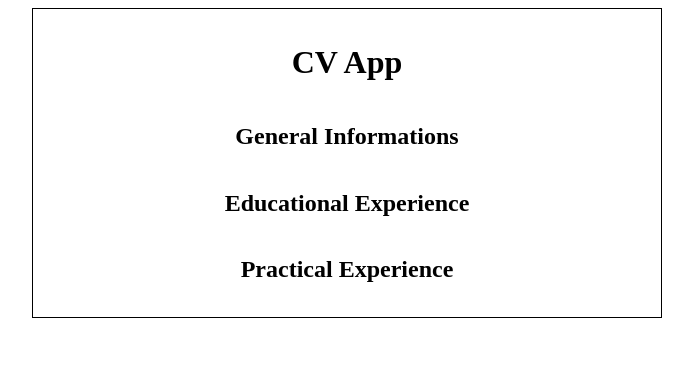
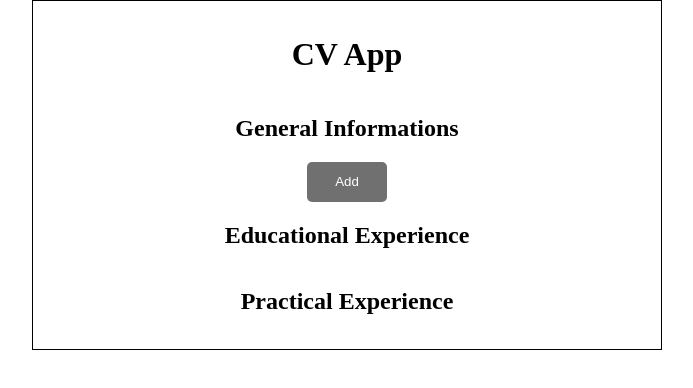
Before and after one commit to Kndrik/cv-app-react, a React (Create React App) app: page / in a window 1280 px wide. Shown: the top 388 px of the page, without its empty margins (293-986 px from the left). Built offline with nearby package versions, Linux system fonts and the light colour scheme.

Commit message:
Add general informations feature

```diff
--- /dev/null
+++ b/src/components/Button.js
@@ -0,0 +1,16 @@
+import React, { Component } from 'react';
+
+class Button extends Component {
+    constructor(props) {
+        super(props);
+    }
+
+    render() {
+        const { clickEvent, text } = this.props;
+        return (
+            <button onClick={clickEvent}>{text}</button>
+        );
+    }
+}
+
+export default Button;
--- a/src/components/EducationalSection.js
+++ b/src/components/EducationalSection.js
@@ -8,7 +8,7 @@ class EducationalSection extends Component {
 
     render() {
         return (
-            <div className="Educational">
+            <div className="Educational section">
                 <SectionTitle title="Educational Experience"/>
             </div>
         );
--- a/src/components/GeneralSection.js
+++ b/src/components/GeneralSection.js
@@ -1,15 +1,127 @@
 import React, { Component } from 'react';
 import SectionTitle from './SectionTitle';
+import Button from './Button';
+import { click } from '@testing-library/user-event/dist/click';
 
 class GeneralSection extends Component {
     constructor(props) {
         super(props);
+
+        this.state = {
+            filled: false,
+            filling: false,
+            firstName: '',
+            lastName: '',
+            email: '',
+            phone: ''
+        };
+
+        this.clickAdd = this.clickAdd.bind(this);
+
+        this.updateLastName = this.updateLastName.bind(this);
+        this.updateFirstName = this.updateFirstName.bind(this);
+        this.updateEmail = this.updateEmail.bind(this);
+        this.updatePhone = this.updatePhone.bind(this);
+
+        this.submitInformations = this.submitInformations.bind(this);
+
+        this.editInformations = this.editInformations.bind(this);
+    }
+
+    updateLastName(evt) {
+        this.setState({
+            lastName: evt.target.value
+        });
+    }
+
+    updateFirstName(evt) {
+        this.setState({
+            firstName: evt.target.value
+        });
+    }
+
+    updateEmail(evt) {
+        this.setState({
+            email: evt.target.value
+        });
+    }
+
+    updatePhone(evt) {
+        this.setState({
+            phone: evt.target.value
+        });
+    }
+
+    clickAdd() {
+        this.setState({
+            filled: false,
+            filling: true
+        })
+    }
+
+    submitInformations(evt) {
+        evt.preventDefault();
+        this.setState({
+            filled: true,
+            filling: false
+        })
+    }
+
+    editInformations() {
+        console.log('edit');
+        this.setState({
+            filled: false,
+            filling: true
+        })
     }
 
     render() {
+        const {firstName, lastName, email, phone} = this.state;
         return (
-            <div className="General">
+            <div className="General section">
                 <SectionTitle title="General Informations"/>
+                {
+                    this.state.filling ?
+                    <form onSubmit={this.submitInformations}>
+                        <ul>
+                            <li>
+                                <label for="firstName">First Name: </label>
+                                <input type="text" value={firstName} onChange={this.updateFirstName} id="firstName"></input>
+                            </li>
+                            <li>
+                                <label for="lastName">Last Name: </label>
+                                <input type="text" value={lastName} onChange={this.updateLastName} id="lastName"></input>
+                            </li>
+                            <li>
+                                <label for="email">E-mail: </label>
+                                <input type="email" value={email} onChange={this.updateEmail} id="email"></input>
+                            </li>
+                            <li>
+                                <label for="phone">Phone: </label>
+                                <input id="phone" value={phone} onChange={this.updatePhone} type="tel"></input>
+                            </li>
+                        </ul>
+                        <Button text="Confirm"/>
+                    </form>
+                    : this.state.filled ?
+                    <ul>
+                        <li>
+                            <span className="dataLabel">First Name: </span><span>{firstName}</span>
+                        </li>
+                        <li>
+                            <span className="dataLabel">Last Name: </span><span>{lastName}</span>
+                        </li>
+                        <li>
+                            <span className="dataLabel">Email: </span><span>{email}</span>
+                        </li>
+                        <li>
+                            <span className="dataLabel">Phone Number: </span><span>{phone}</span>
+                        </li>
+                        <Button clickEvent={this.editInformations} text="edit"/>
+                    </ul>
+                    :
+                    <Button clickEvent={this.clickAdd} text="Add"/>
+                }
             </div>
         );
     }
--- a/src/components/PracticalSection.js
+++ b/src/components/PracticalSection.js
@@ -8,7 +8,7 @@ class PracticalSection extends Component {
 
     render() {
         return (
-            <div>
+            <div className="Practical section">
                 <SectionTitle title="Practical Experience"/>
             </div>
         );
--- a/src/styles/App.css
+++ b/src/styles/App.css
@@ -1,3 +1,8 @@
+body {
+    margin: 0;
+    padding: 0;
+}
+
 .App {
     border: 1px solid black;
     padding: 14px;
@@ -8,3 +13,41 @@
     justify-content: center;
     align-items: center;
 }
+
+Button {
+    height: 40px;
+    min-width: 80px;
+    outline: none;
+    border: none;
+    background-color: rgb(112, 112, 112);
+    color: white;
+    border-radius: 5px;
+}
+
+Button:hover {
+    cursor: pointer;
+    background-color: rgb(120, 120, 120);
+}
+
+.section {
+    width: 80%;
+    display: flex;
+    flex-direction: column;
+    align-items: center;
+}
+
+ul {
+    padding: 0;
+    list-style: none;
+    width: 100%;
+}
+
+li {
+    display: flex;
+    justify-content: space-between;
+    margin-bottom: 5px;
+}
+
+.dataLabel {
+    font-weight: bold;
+}
```
